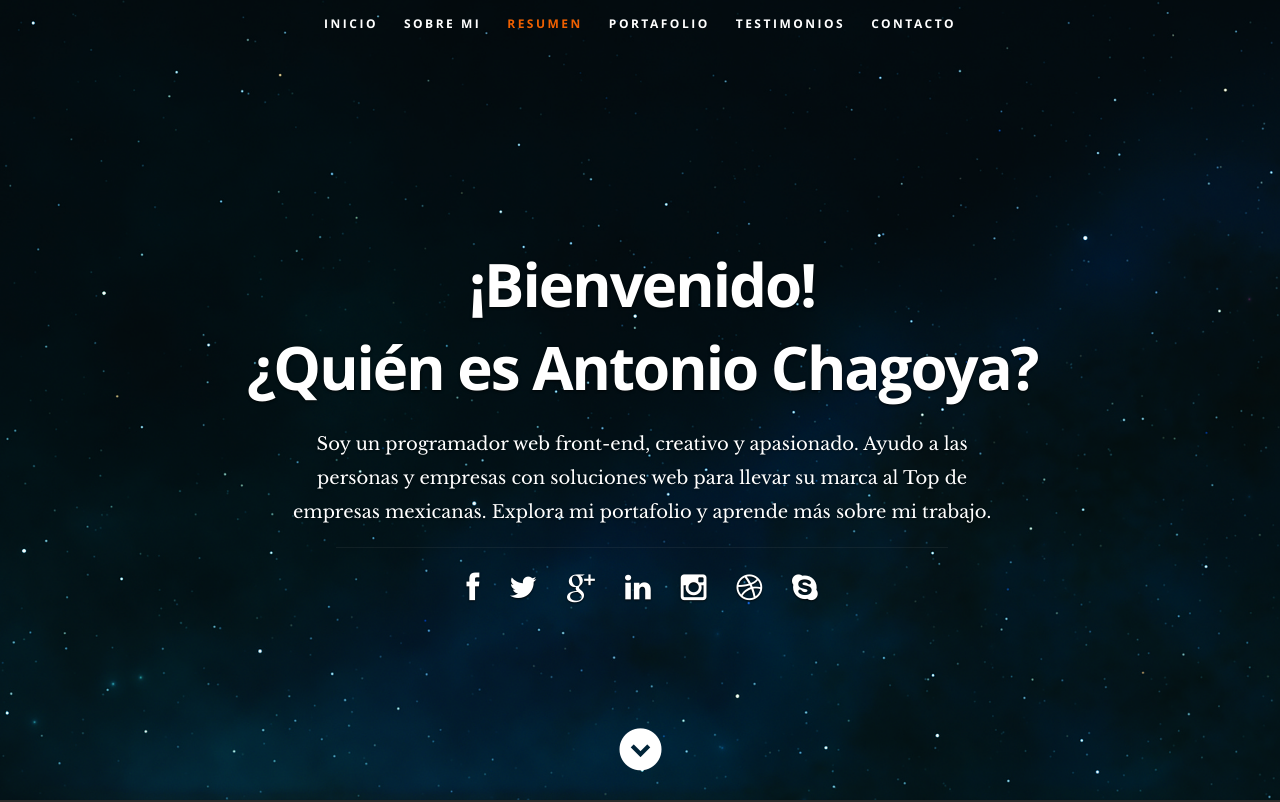
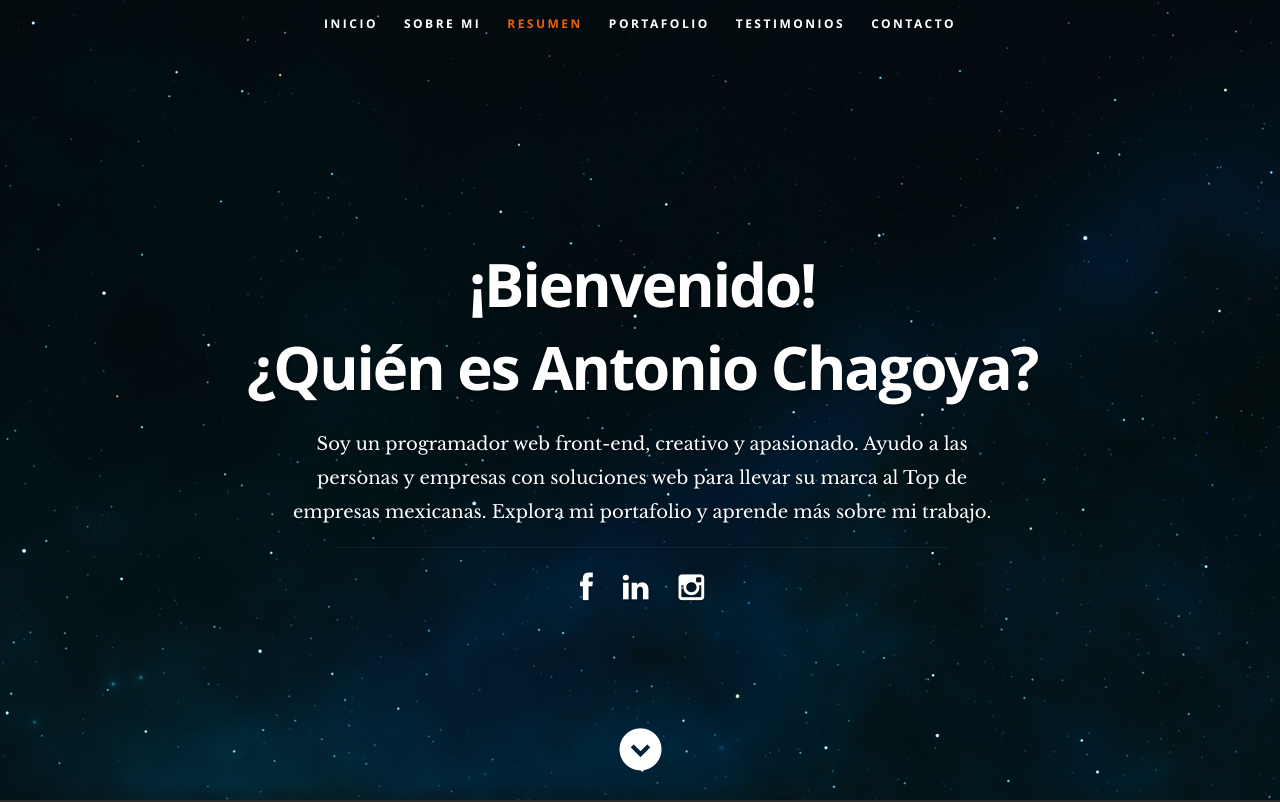
Before and after one commit to AntonioChagoya/portafolio, a React (Create React App) app: page / in a window 1280 px wide. Shown: the top 802 px of the page. Built offline with nearby package versions, Linux system fonts and the light colour scheme.

Commit message:
Quitando iconos que no quiero

```diff
--- a/src/components/header/header.js
+++ b/src/components/header/header.js
@@ -63,41 +63,49 @@ export default class header extends Component {
       </h3>
       <hr />
       <ul className="social">
+
         <li>
           <a href="https://www.facebook.com/antonio.chagoya.1/">
             <i className="fa fa-facebook" />
           </a>
         </li>
+        {/* Ni tengo twitter
         <li>
           <a href="#">
             <i className="fa fa-twitter" />
           </a>
-        </li>
+        </li> */}
+        {/*
         <li>
           <a href="#">
-            <i className="fa fa-google-plus" />
+            <i className="fa fa-whatsapp" />
           </a>
-        </li>
+        </li> */}
+
         <li>
           <a href="#">
             <i className="fa fa-linkedin" />
           </a>
         </li>
+
         <li>
           <a href="#">
             <i className="fa fa-instagram" />
           </a>
         </li>
+{/*     Tampoco tengo
         <li>
           <a href="#">
             <i className="fa fa-dribbble" />
           </a>
-        </li>
+        </li> */}
+{/*     Esto ya ni sirve
         <li>
           <a href="#">
             <i className="fa fa-skype" />
           </a>
-        </li>
+        </li> */}
+
       </ul>
     </div>
   </div>
```
